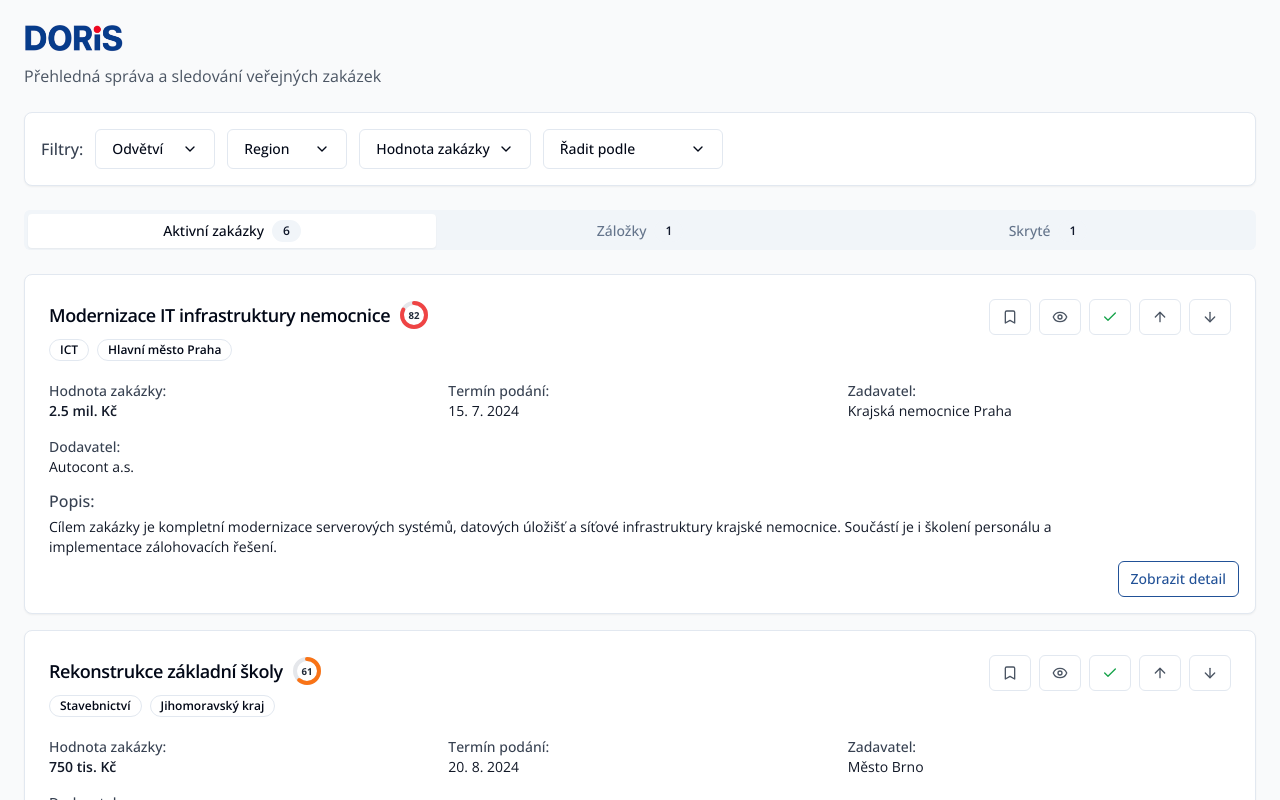
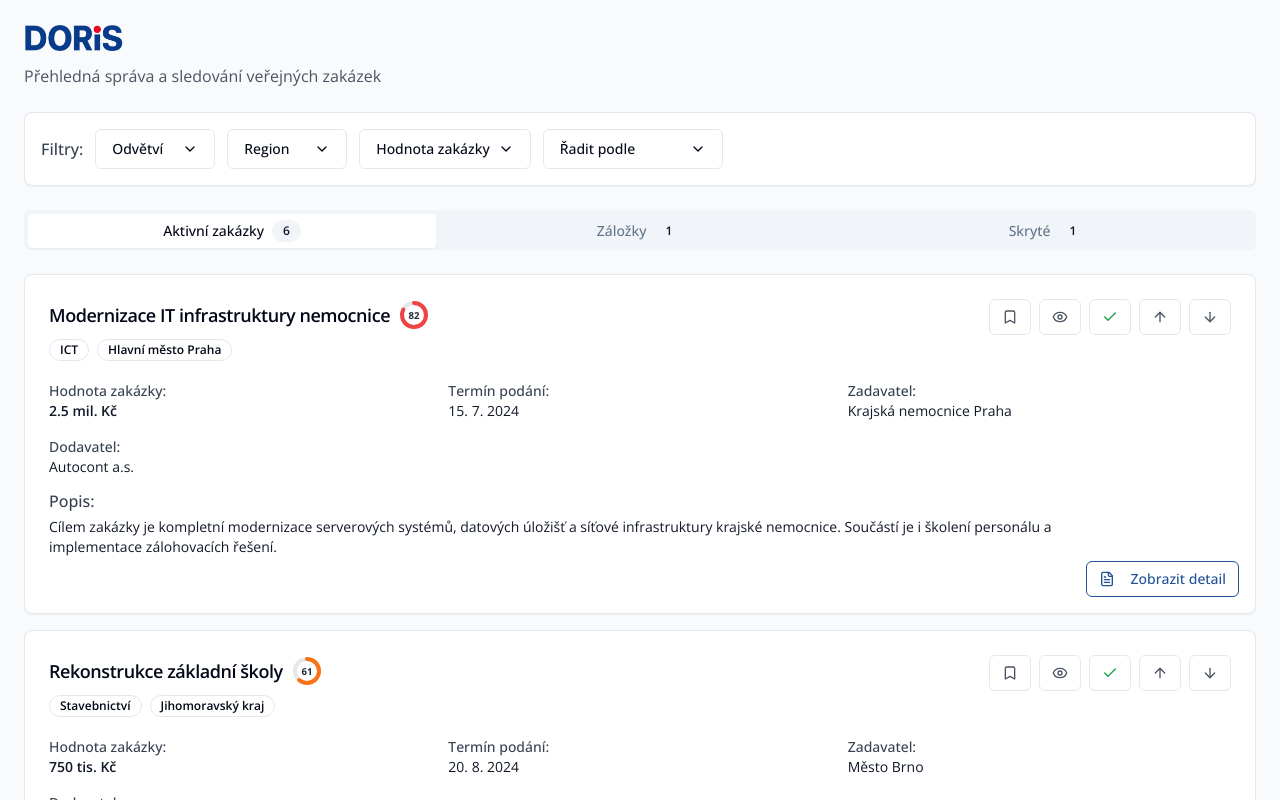
Before and after one commit to skupina-onebond/verejne-priority-kompas, a React (Vite) app: page /seznam in a window 1280 px wide. Shown: the top 800 px of the page. Built offline with nearby package versions, Linux system fonts and the light colour scheme.

Commit message:
Update PublicContractCard.tsx

```diff
--- a/src/components/PublicContractCard.tsx
+++ b/src/components/PublicContractCard.tsx
@@ -144,6 +144,7 @@ export const PublicContractCard: React.FC<PublicContractCardProps> = ({
     className="text-[#215197] border-[#215197] hover:bg-[#215197]/10 absolute bottom-4 right-4"
     onClick={() => setShowDetail(true)}
   >
+      <FileText className="w-4 h-4 mr-2" />
     Zobrazit detail
   </Button>
 
```
